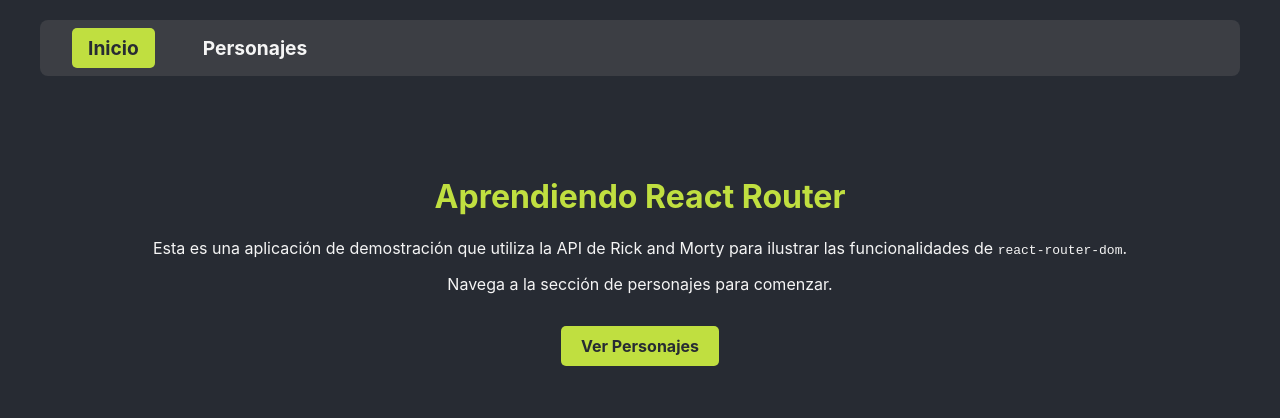
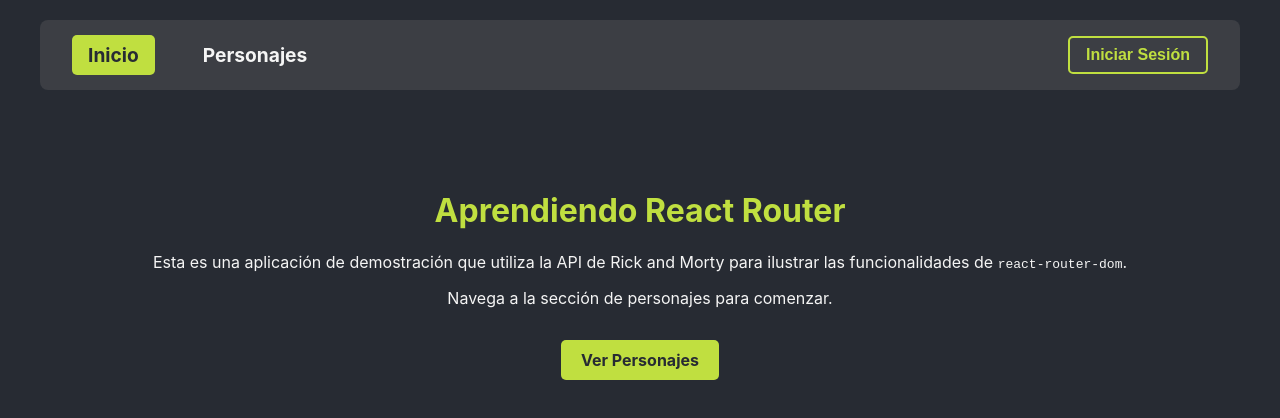
Before and after one commit to warderer/intro-react-g40a, a React (Vite) app in the folder 07-react-router-dom/: page / in a window 1280 px wide. Shown: the top 418 px of the page. Built offline with nearby package versions, Linux system fonts and the light colour scheme.

Commit message:
✨ Add NavBar with Auth Conditional Rendering

```diff
--- a/07-react-router-dom/src/components/Navbar.jsx
+++ b/07-react-router-dom/src/components/Navbar.jsx
@@ -1,6 +1,6 @@
 import { NavLink } from 'react-router-dom'
 
-const Navbar = () => {
+const Navbar = ({ isAuth, onLogin, onLogout }) => {
   return (
     <nav className='navbar'>
       <ul>
@@ -11,7 +11,29 @@
         <li>
           <NavLink to='/characters'>Personajes</NavLink>
         </li>
+
+        {/* Renderizado condicional */}
+        {isAuth && (
+          <li>
+            <NavLink to='/secret'>Secreto</NavLink>
+          </li>
+        )}
       </ul>
+
+      <div className='auth-buttons'>
+        {/* Botones de autenticación */}
+        {isAuth
+          ? (
+            <button onClick={onLogout} className='btn btn-link'>
+              Cerrar Sesión
+            </button>
+            )
+          : (
+            <button onClick={onLogin} className='btn btn-link'>
+              Iniciar Sesión
+            </button>
+            )}
+      </div>
     </nav>
   )
 }
```
